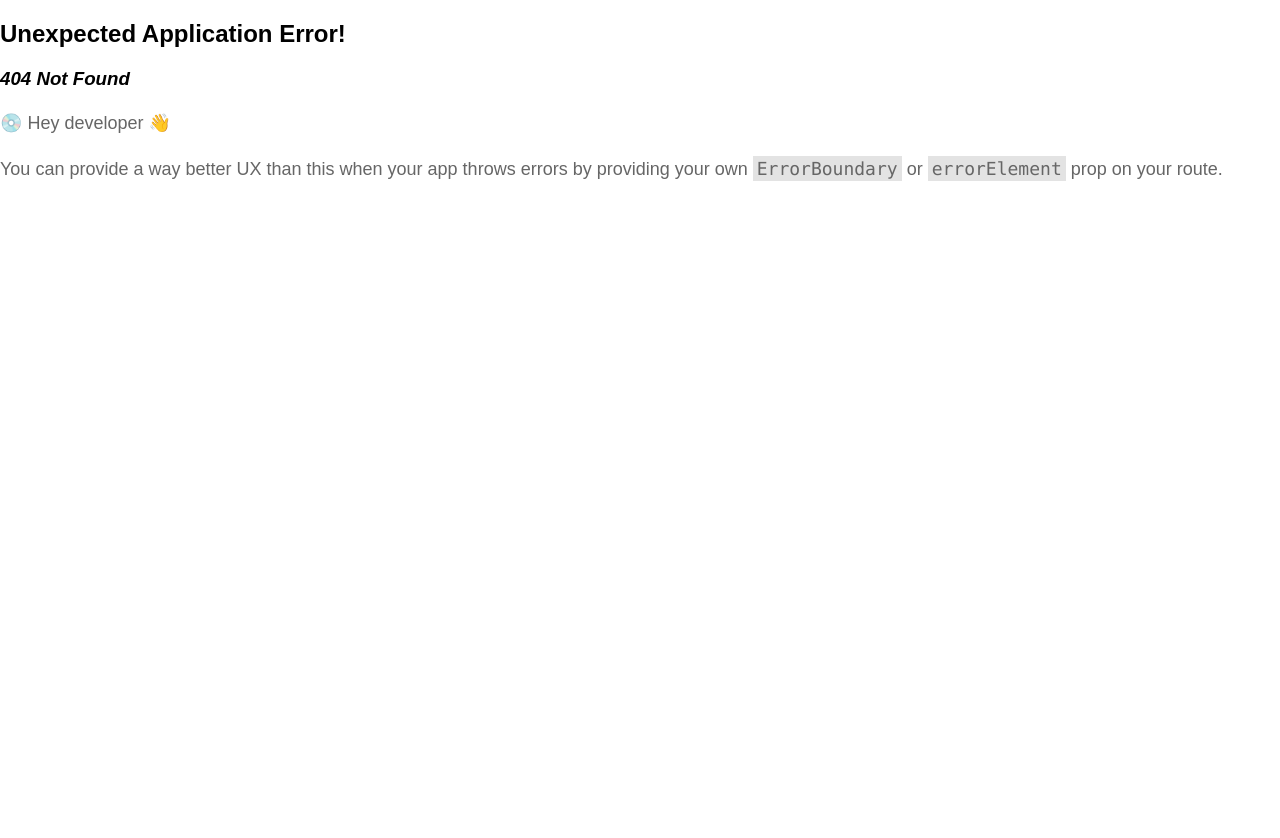
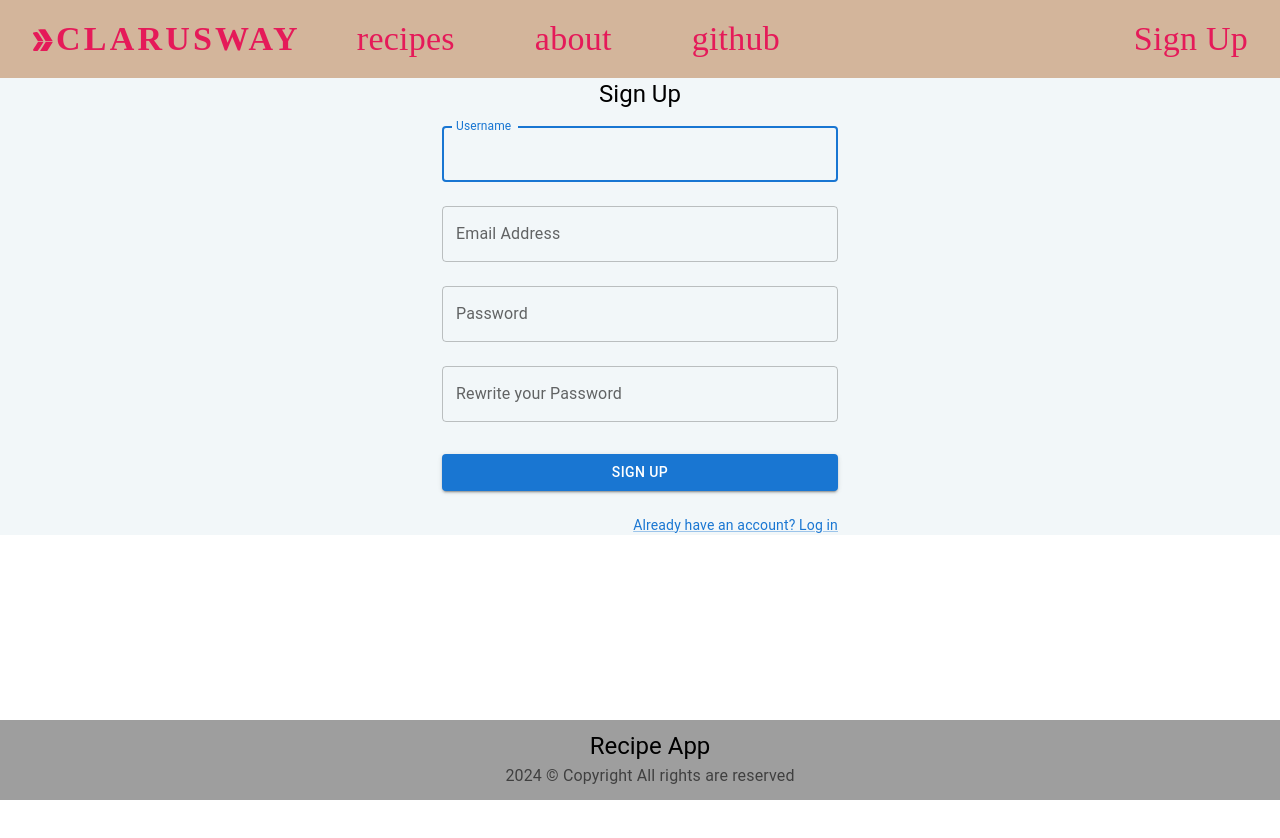
Before and after one commit to ceyhunsahin/REACT-PROJECTS, a React (Create React App) app in the folder recipe-app/: page /signup in a window 1280 px wide. Before the commit this address had no page. Shown: the top 838 px of the page. Before the commit the page ends 800 px from the top, so only its background shows below. Built offline with nearby package versions, Linux system fonts and the light colour scheme; a web font is replaced by a local one.

Commit message:
signup-signin

```diff
--- a/recipe-app/src/App.js
+++ b/recipe-app/src/App.js
@@ -15,6 +15,8 @@ import Recipes, {loader as RecipeLoader} from './components/pages/RecipePage/Rec
 import RecipeDetail , {loader as recipeDetailLoader} from "./components/pages/RecipePage/RecipeDetail";
 import Error from './components/pages/RecipePage/ErrorRecipe';
 import DetailShareActions from "./components/pages/RecipePage/DetailPages/DetailShareActions";
+import Signup from "./components/pages/Signup";
+import Signin from "./components/pages/Signin";
 
 
 
@@ -36,6 +38,14 @@ const router = createBrowserRouter(
         loader={recipeDetailLoader}
         errorElement={<Error />}
       />
+       <Route
+        path="signup"
+        element={<Signup />}
+      />
+      <Route
+        path="signin"
+        element={<Signin />}
+      />
 
 
     </ Route >
--- a/recipe-app/src/components/Navbar/Navbar.jsx
+++ b/recipe-app/src/components/Navbar/Navbar.jsx
@@ -16,7 +16,13 @@ import { SvgIcon } from "@mui/material";
 import { styled } from "@mui/system";
 import { NavLink, Link } from "react-router-dom";
 import { useId } from "react";
-import "../../assets/styles.css"
+import "../../assets/styles.css";
+import Signup from "../pages/Signup";
+import {StyledNavLink, StyledTypo, StyledLittleTypo} from "./styleNavbar";
+
+
+
+
 
 
 const pages = ["recipes", "about", "github"];
@@ -47,6 +53,8 @@ function Navbar() {
   const handleHomeMenu = () => {
     return null
   };
+
+
 
   return (
     <AppBar position="static">
@@ -158,30 +166,9 @@ function Navbar() {
                     to={`/${page.toLowerCase()}`}
                     style={{ textDecoration: "none"}}
                   >
-                    <Typography
-                      sx={{
-                        fontWeight: 100,
-                        color: "#e51a59",
-
-                        cursor: "pointer",
-
-              "&:hover": {
-                       color: "blue",
-                          transition: "all 0.2s ease-in-out",
-                        },
-                        "&:visited": {
-                          color: "blue",
-                        },
-                        "&:active": {
-                          color: "orange",
-                        },
-                        textAlign: "center",
-
-
-                      }}
-                    >
+                    <StyledLittleTypo variant = 'h5'>
                       {page}
-                    </Typography>
+                    </StyledLittleTypo>
                   </Link>
                 </MenuItem>
               ))}
@@ -225,7 +212,7 @@ function Navbar() {
           </Link>
 
           <Typography
-            variant="h5"
+            variant="h4"
             noWrap
             onClick={handleHomeMenu}
             sx={{
@@ -258,36 +245,28 @@ function Navbar() {
 
           <Box sx={{ flexGrow: 1, display: { xs: "none", md: "flex" } }}>
             {pages.map((page) => (
-              <Button
-                key={page}
-                sx={{
-                  my: 2,
-                  display: "block",
 
-                  cursor: "pointer",
-
-                  "&:hover": {
-                    color: "green",
-                    transition: "all 0.2s ease-in-out",
-                  },
-                  "&:active": {
-                          color: "orange",
-                        },
-                }}
-              >
-                <Link
-                  style={{ textDecoration: "none", color: "#e51a59", fontFamily:"Courant", fontWeight: 700, letterSpacing: ".2rem", fontSize: "1.5rem" }}
+                <StyledNavLink
                   key={`${page}-${id}`}
                   onClick={handleCloseNavMenu}
                   to={`/${page.toLowerCase()}`}
                 >
-                  {page}
-                </Link>
-              </Button>
+                  <StyledTypo variant='h4'>{page}</StyledTypo>
+                </StyledNavLink>
+
             ))}
           </Box>
 
           <Box sx={{ flexGrow: 0 }}>
+
+                <StyledNavLink to= "/signup" >
+
+                  <StyledTypo variant='h4'>Sign Up</StyledTypo>
+                </StyledNavLink>
+
+          </Box>
+
+          {/* <Box sx={{ flexGrow: 0 }}>
             <Tooltip title="Open settings">
               <IconButton onClick={handleOpenUserMenu} sx={{ p: 0 }}>
                 <Avatar alt="Ceyhun" src="/static/images/avatar/2.jpg" />
@@ -315,7 +294,7 @@ function Navbar() {
                 </MenuItem>
               ))}
             </Menu>
-          </Box>
+          </Box> */}
         </Toolbar>
       </div>
     </AppBar>
--- /dev/null
+++ b/recipe-app/src/components/Navbar/styleNavbar.jsx
@@ -0,0 +1,41 @@
+import { Typography, styled } from '@mui/material';
+import { NavLink } from 'react-router-dom';
+
+export const StyledNavLink = styled(NavLink)(({ theme }) => ({
+  // Your styles here
+  textDecoration: 'none',
+  color:"#e51a59",
+  textDecoration:'none',
+  marginLeft: theme.spacing(5),
+
+  marginRight: theme.spacing(5),
+
+}));
+
+
+
+export const StyledTypo = styled(Typography)(({ theme }) => ({
+    // Your styles here
+    fontFamily: "Courant",
+    fontWeight: 500,
+    transition: 'color 0.2s ease-in-out', // Add a transition property for smoother effect
+    '&:hover': {
+      color: theme.palette.common.white,
+    },
+    '&:visited': {
+      color: theme.palette.common.grey,
+    },
+    '&:active': {
+      color: theme.palette.common.orange,
+    },
+
+  }));
+
+
+export const StyledLittleTypo = styled(Typography)(({ theme }) => ({
+    // Your styles here
+    fontFamily: "Courant",
+    fontWeight: 300,
+    textDecoration: 'none',
+    color:"#e51a59",
+  }));
--- a/recipe-app/src/components/pages/Home.jsx
+++ b/recipe-app/src/components/pages/Home.jsx
@@ -4,6 +4,7 @@ import { purple } from '@mui/material/colors';
 import { styled } from '@mui/material/styles';
 import '../../assets/styles.css'
 import { Link } from "react-router-dom";
+import { StyledNavLink } from "../Navbar/styleNavbar";
 
 const ColorButton = styled(Button)(({ theme }) => ({
   color: theme.palette.getContrastText(purple[500]),
@@ -108,9 +109,11 @@ const Home = () => {
             fontWeight: 300 }}>
             Join our community for exclusive recipes, tips, and more!
           </Typography>
-          <ColorButton variant="contained">
-            Sign Up Now
+          <StyledNavLink to ="/signup">
+            <ColorButton variant="contained">
+              Sign Up Now
             </ColorButton>
+          </StyledNavLink>
         </Box>
       </Stack>
           </Box>
--- /dev/null
+++ b/recipe-app/src/components/pages/RecipePage/DetailPages/ReturnPage.jsx
@@ -0,0 +1,29 @@
+import PublicIcon from '@mui/icons-material/Public';
+import * as React from 'react';
+import Breadcrumbs from '@mui/joy/Breadcrumbs';
+import Link from '@mui/joy/Link';
+import Typography from '@mui/joy/Typography';
+import {extractParamsFromStringAsList } from '../../../util';
+import { useId } from 'react';
+
+export const ReturnPage = (s) => {
+    const keyId = useId();
+    console.log("sssssssssssssssssssssssssssssssssssssssssss",s)
+    const searchData = extractParamsFromStringAsList(s);
+    console.log("searchData",searchData[0])
+    return (
+        <Breadcrumbs separator="›" aria-label="breadcrumbs">
+          <Link color="primary" href="/" style = {{ textDecoration: "none", fontWeight: "bold", fontSize: "16px" }}>
+            <PublicIcon sx={{ mr: 0.5 }} />
+            Recipes Home Menu
+          </Link>
+
+            <Link key = {keyId} color="success" href="/recipes" style = {{ textDecoration: "none", fontWeight: "bold", fontSize: "16px" }}>
+            {searchData[0]!== undefined ? searchData.join('&') : 'Recipe Search'}
+            </Link>
+
+
+          <Typography sx = {{ textDecoration: "none", color: "inherit", fontWeight: "bold", fontSize: "16px" }}>Recipe Detail</Typography>
+        </Breadcrumbs>
+      );
+}
--- a/recipe-app/src/components/pages/RecipePage/RecipeDetail.jsx
+++ b/recipe-app/src/components/pages/RecipePage/RecipeDetail.jsx
@@ -5,6 +5,7 @@ import { Typography } from "@mui/material";
 import { Container } from "@mui/joy";
 import { Stack, Box } from "@mui/system";
 import BackArrow from "./BackArrow";
+import { ReturnPage } from "./DetailPages/ReturnPage";
 
 
 
@@ -43,13 +44,13 @@ export default function RecipeDetail() {
 
   return (
     <>
-        <Link
+{/*         <Link
         to={search === '' ? "/recipes" : `../?${search}`}
         relative="path"
         style = {{ textDecoration: "none", color: "inherit", fontWeight: "bold", fontSize: "20px" }}
-      >
-        Back to Recipes
-      </Link>
+      > */}
+        <ReturnPage search = {search}/>
+
       <Typography variant="h4" fontWeight='bold' fontSize={'2.5rem'} align="center">
         {data[0].recipe.label}
       </Typography>
--- /dev/null
+++ b/recipe-app/src/components/pages/Signin.jsx
@@ -0,0 +1,79 @@
+import React, { useState } from 'react';
+import {
+  Container,
+  Typography,
+  TextField,
+  Button,
+  Link,
+  Grid,
+} from '@mui/material';
+
+export default function Signin() {
+
+    const [formData, setFormData] = useState({
+        email: '',
+        password: '',
+      });
+
+      const handleChange = (e) => {
+        setFormData({
+          ...formData,
+          [e.target.name]: e.target.value,
+        });
+      };
+
+      const handleSubmit = (e) => {
+        e.preventDefault();
+        // Handle form submission logic here (e.g., send data to the server)
+        console.log('Form submitted:', formData);
+      };
+    return (
+        <Container component="main" maxWidth="xs">
+        <div>
+          <Typography variant="h5" align="center">
+            Sign Up
+          </Typography>
+          <form onSubmit={handleSubmit}>
+          <TextField
+            variant="outlined"
+            margin="normal"
+            fullWidth
+            id="email"
+            label="Email Address"
+            name="email"
+            autoComplete="email"
+            onChange={handleChange}
+          />
+            <TextField
+              variant="outlined"
+              margin="normal"
+              fullWidth
+              name="password"
+              label="Password"
+              type="password"
+              id="password"
+              autoComplete="current-password"
+              onChange={handleChange}
+            />
+
+            <Button
+              type="submit"
+              fullWidth
+              variant="contained"
+              color="primary"
+              sx={{ mt: 3 }}
+            >
+              Sign In
+            </Button>
+          </form>
+          <Grid container justifyContent="flex-end">
+            <Grid item>
+              <Link href="/signin" variant="body2">
+                Already have an account? Log in
+              </Link>
+            </Grid>
+          </Grid>
+        </div>
+      </Container>
+    )
+}
--- /dev/null
+++ b/recipe-app/src/components/pages/Signup.jsx
@@ -0,0 +1,103 @@
+import React, { useState } from 'react';
+import {
+  Container,
+  Typography,
+  TextField,
+  Button,
+  Link,
+  Grid,
+} from '@mui/material';
+
+const Signup = () => {
+  const [formData, setFormData] = useState({
+    username: '',
+    email: '',
+    password: '',
+  });
+
+  const handleChange = (e) => {
+    setFormData({
+      ...formData,
+      [e.target.name]: e.target.value,
+    });
+  };
+
+  const handleSubmit = (e) => {
+    e.preventDefault();
+    // Handle form submission logic here (e.g., send data to the server)
+    console.log('Form submitted:', formData);
+  };
+
+  return (
+    <Container component="main" maxWidth="xs" style= {{marginBottom: '21rem'}}>
+      <div>
+        <Typography variant="h5" align="center">
+          Sign Up
+        </Typography>
+        <form onSubmit={handleSubmit}>
+          <TextField
+            variant="outlined"
+            margin="normal"
+            fullWidth
+            id="username"
+            label="Username"
+            name="username"
+            autoComplete="username"
+            autoFocus
+            onChange={handleChange}
+          />
+          <TextField
+            variant="outlined"
+            margin="normal"
+            fullWidth
+            id="email"
+            label="Email Address"
+            name="email"
+            autoComplete="email"
+            onChange={handleChange}
+          />
+          <TextField
+            variant="outlined"
+            margin="normal"
+            fullWidth
+            name="password"
+            label="Password"
+            type="password"
+            id="password"
+            autoComplete="current-password"
+            onChange={handleChange}
+          />
+          <TextField
+            variant="outlined"
+            margin="normal"
+            fullWidth
+            name="repassword"
+            label="Rewrite your Password"
+            type="password"
+            id="repassword"
+            autoComplete="current-password"
+            onChange={handleChange}
+          />
+          <Button
+            type="submit"
+            fullWidth
+            variant="contained"
+            color="primary"
+            sx={{ mt: 3 }}
+          >
+            Sign Up
+          </Button>
+        </form>
+        <Grid container justifyContent="flex-end" >
+          <Grid item sx = {{mt:3}} >
+            <Link href="/signin" variant="body2">
+              Already have an account? Log in
+            </Link>
+          </Grid>
+        </Grid>
+      </div>
+    </Container>
+  );
+};
+
+export default Signup;
--- a/recipe-app/src/components/util.jsx
+++ b/recipe-app/src/components/util.jsx
@@ -75,3 +75,26 @@ export function extractParamsFromString(inputString) {
 
     return params;
   }
+
+  export function extractParamsFromStringAsList(inputString) {
+
+    const paramArrayList = [];
+
+    console.log("inputString", inputString)
+
+    // Parametreleri "&" ile ayır
+    const paramArray = inputString.search.split("&");
+
+    // Her bir parametreyi incele
+    paramArray.forEach((param) => {
+      // "=" ile ayır ve sadece '=' den sonraki kısmı al
+      const [key, value] = param.split("=");
+      paramArrayList.push(value);
+
+    });
+
+    return paramArrayList;
+
+
+
+  }
```
